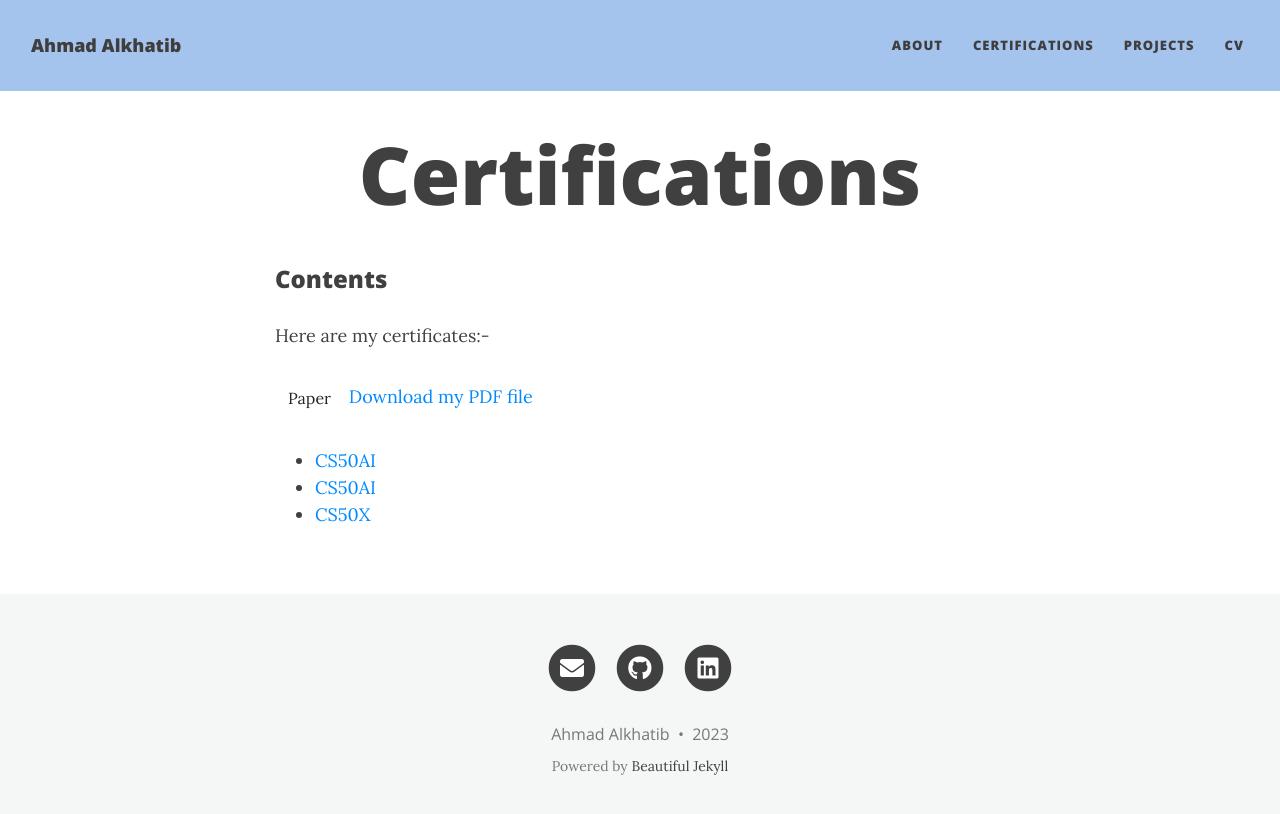
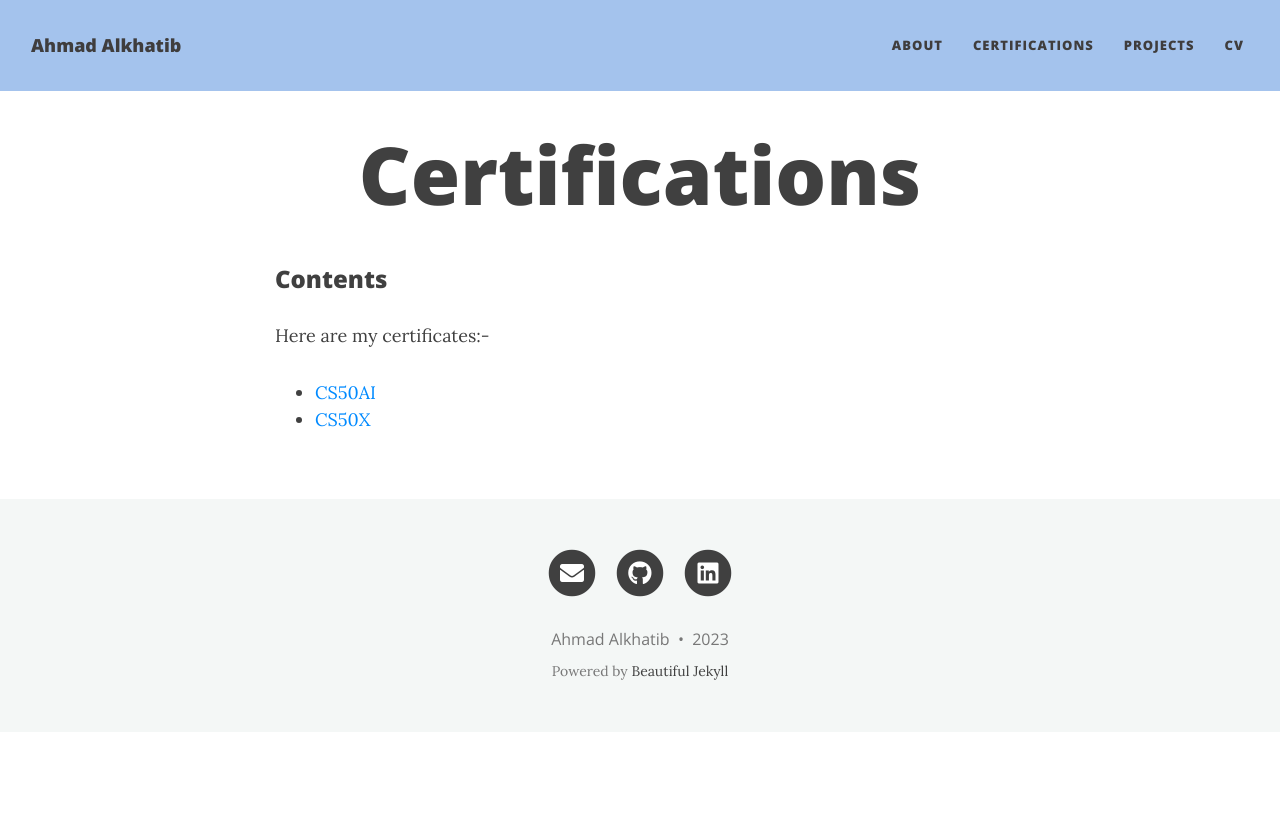
Before and after one commit to alkhatiba/alkhatiba.github.io, a Jekyll site: the page built from certifications/main.md, in a window 1280 px wide. Shown: the top 814 px of the page. Built offline with Jekyll 4.4.1, drawn with Linux system fonts in a browser that asks for light colours; nearby versions of some CDN libraries.

Commit message:
Update main.md

```diff
--- a/certifications/main.md
+++ b/certifications/main.md
@@ -7,8 +7,5 @@ title: Certifications
 
 <p>Here are my certificates:-</p>
 
-  [Paper](https://arxiv.org/abs/2210.11588){: .btn}
-  [Download my PDF file](/myfile.pdf)
 - [CS50AI](/files/CS50AI.pdf)
-- <a href="/files/CS50AI.pdf" download="CS50AI.pdf">CS50AI</a>
-- <a href="/files/CS50X.pdf" download="CS50X.pdf">CS50X</a>
+- [CS50X](/files/CS50X.pdf)
```
